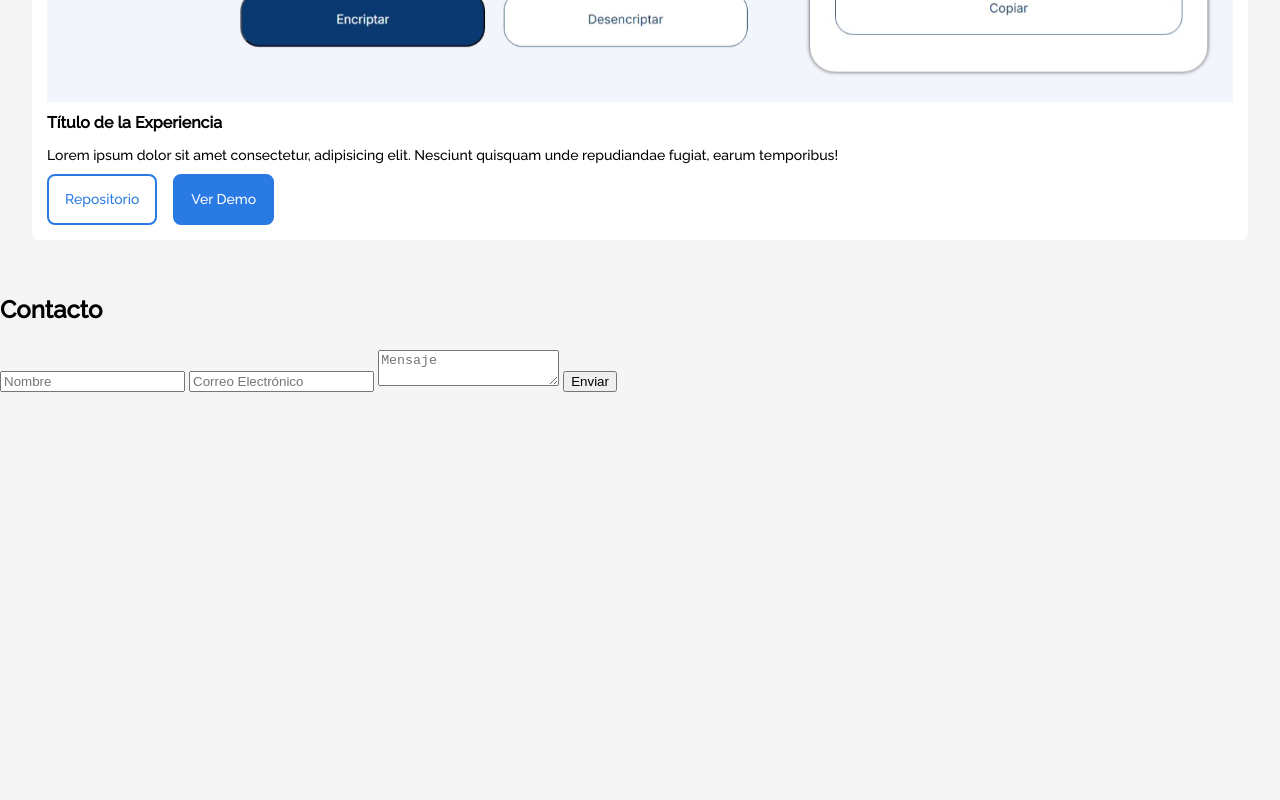
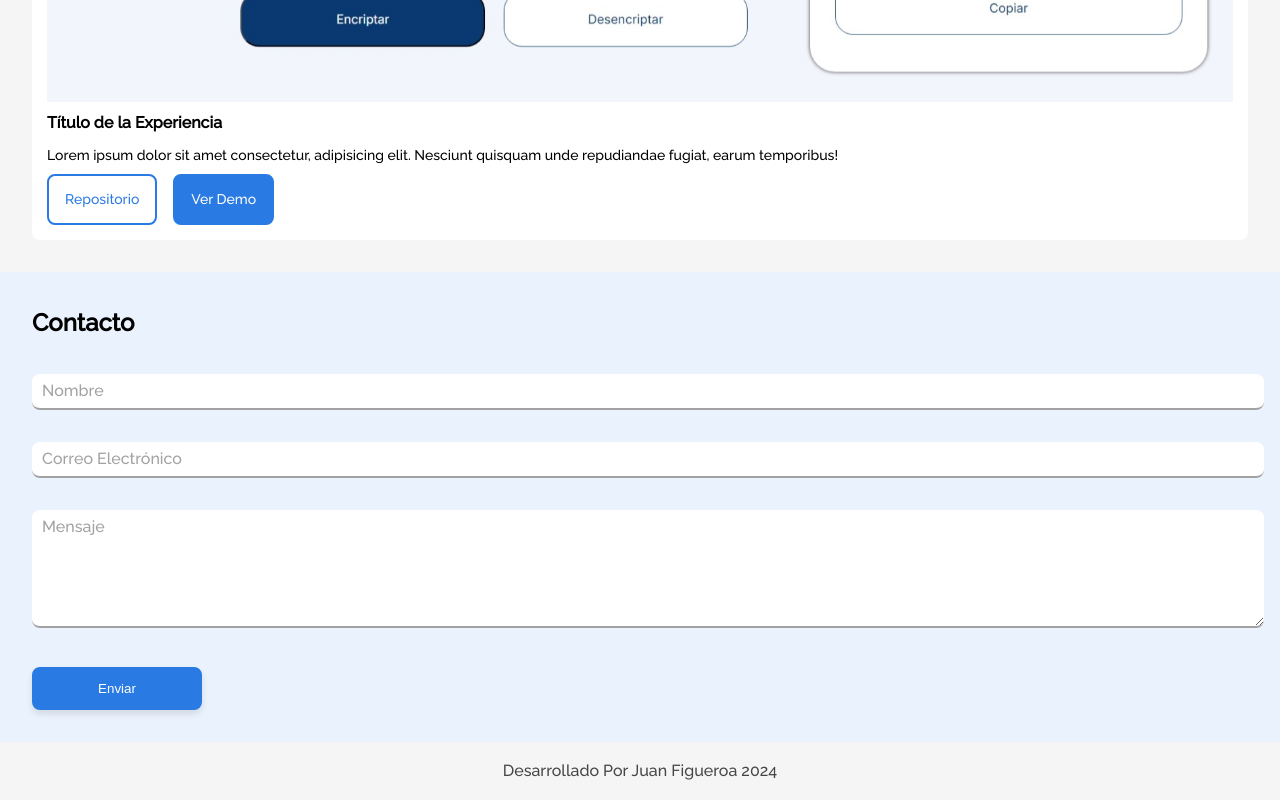
Before and after one commit to JFVela/challenge-one-portafolio-latam-repositorio-base, a plain HTML site: page index.html in a window 1280 px wide. Shown: the part 3944-4744 px from the top of the page. Before the commit the page ends 4337 px from the top, so only its background shows below. Drawn offline with Linux system fonts and the light colour scheme.

Commit message:
Formulario terminado
Se ah terminado con exito el formulario ademas de agregar un Footer donde se de creditos al autor. Aun falta validar en javascript

```diff
--- a/index.html
+++ b/index.html
@@ -189,14 +189,32 @@
 
     <!-- Sección de Contacto -->
     <section class="contacto" id="contacto">
+        <img src="/assets/contact_image.png" alt="foto de telefono" class="imagenContacto">
         <h2 class="contacto__titulo">Contacto</h2>
         <form class="contacto__formulario">
-            <input class="contacto__campo" type="text" placeholder="Nombre">
-            <input class="contacto__campo" type="email" placeholder="Correo Electrónico">
-            <textarea class="contacto__campo contacto__campo--textarea" placeholder="Mensaje"></textarea>
+            <div class="campo">
+                <input type="text" class="campo__input" placeholder=" " required>
+                <label class="campo__label">Nombre</label>
+            </div>
+
+            <div class="campo">
+                <input type="email" class="campo__input" placeholder=" " required>
+                <label class="campo__label">Correo Electrónico</label>
+            </div>
+
+            <div class="campo">
+                <textarea class="campo__input campo__input--textarea" placeholder=" " required></textarea>
+                <label class="campo__label">Mensaje</label>
+            </div>
+
             <button class="contacto__boton" type="submit">Enviar</button>
         </form>
     </section>
+    <footer class="piePagina">
+        <p class="piePagina__autor">Desarrollado Por Juan Figueroa 2024</p>
+    </footer>
+
+
 </body>
 <script src="script.js"></script>
 
--- a/style.css
+++ b/style.css
@@ -4,6 +4,7 @@
   --color-de-fondo-menu: #ffffff;
   --color-fondo-2: #eaf2fd;
   --color-de-link: #000000;
+  --color-label: #a2a2a2;
   --color-texto: #464646;
   --color-boton-primario: #2a7ae4;
   --color-boton-secundario: #ffffff;
@@ -336,6 +337,106 @@ a {
   color: var(--color-boton-primario);
 }
 
+/* ------------------------------ Contactos ---------------------------------------*/
+
+.contacto {
+  background-color: var(--color-fondo-2);
+  padding: 2rem;
+  display: flex;
+  flex-direction: column;
+  gap: 2rem;
+}
+
+.contacto * {
+  padding: 0;
+  margin: 0;
+}
+
+.imagenContacto {
+  display: none;
+}
+
+.contacto__formulario {
+  display: flex;
+  flex-direction: column;
+  gap: 2rem;
+  font-weight: 400;
+}
+
+.campo {
+  position: relative;
+}
+
+.campo__input {
+  color: var(--color-texto);
+  width: 100%;
+  border: none;
+  outline: none;
+  font-size: 16px;
+  padding: 8px;
+  border-radius: 0.5rem;
+  border-bottom: 2px solid var(--color-label);
+  transition: border-bottom 0.3s;
+}
+
+.campo__input:focus + .campo__label,
+.campo__input:not(:placeholder-shown) + .campo__label {
+  transform: translateY(-10px) scale(0.9);
+  transform-origin: left top;
+  color: var(--color-boton-primario);
+}
+
+.campo__input:focus {
+  border-bottom: 2px solid var(--color-boton-primario);
+}
+
+.campo__label {
+  color: var(--color-label);
+  cursor: pointer;
+  position: absolute;
+  top: 4px;
+  left: 10px;
+  transform: translateY(0px);
+  transition: transform 0.5s, color 0.3s, font-size 0.3s;
+  font-size: 16px;
+}
+
+.campo__input:focus + .campo__label,
+.campo__input:not(:placeholder-shown) + .campo__label {
+  font-size: 14px;
+  top: -10px;
+}
+
+.campo__input--textarea {
+  height: 100px;
+}
+
+.contacto__boton {
+  background-color: var(--color-boton-primario);
+  color: white;
+  border: 2px solid var(--color-boton-primario);
+  padding-top: 12px;
+  padding-bottom: 12px;
+  border-radius: 0.5rem;
+  cursor: pointer;
+  transition: background-color 0.3s, color 0.3s, border 0.3s;
+  max-width: 170px;
+  min-width: 50px;
+  box-shadow: 0 4px 6px rgba(0, 0, 0, 0.1);
+}
+
+.contacto__boton:hover {
+  background-color: darken(var(--color-boton-secundario), 10%);
+  border: 2px solid var(--color-boton-primario);
+  color: var(--color-boton-primario);
+}
+
+.piePagina{
+  text-align: center;
+  color: var(--color-texto);
+  font-size: 16px;
+  font-weight: 500;
+}
 
 /* ------------------------------ Responsividad ---------------------------------------*/
 
```
Also changed, not shown: 1 other file.
